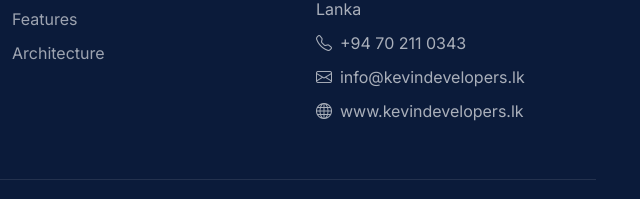
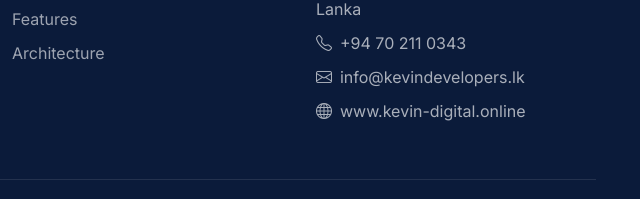
Before and after one commit to speedsri/kevin-digital.online, a plain HTML site: page index.html in a window 1280 px wide. Shown: the part 3446-3645 px from the top of the page, 640-1280 px from the left. Drawn offline with nearby package versions, Linux system fonts and the light colour scheme.

Commit message:
Update index.html

```diff
--- a/index.html
+++ b/index.html
@@ -256,7 +256,7 @@
           <li><i class="bi bi-geo-alt me-2"></i>Alakoladeniya, Kurunagala, Sri Lanka</li>
           <li><i class="bi bi-telephone me-2"></i>+94 70 211 0343</li>
           <li><i class="bi bi-envelope me-2"></i>info@kevindevelopers.lk</li>
-          <li><i class="bi bi-globe me-2"></i>www.kevindevelopers.lk</li>
+          <li><i class="bi bi-globe me-2"></i>www.kevin-digital.online</li>
         </ul>
       </div>
     </div>
```
